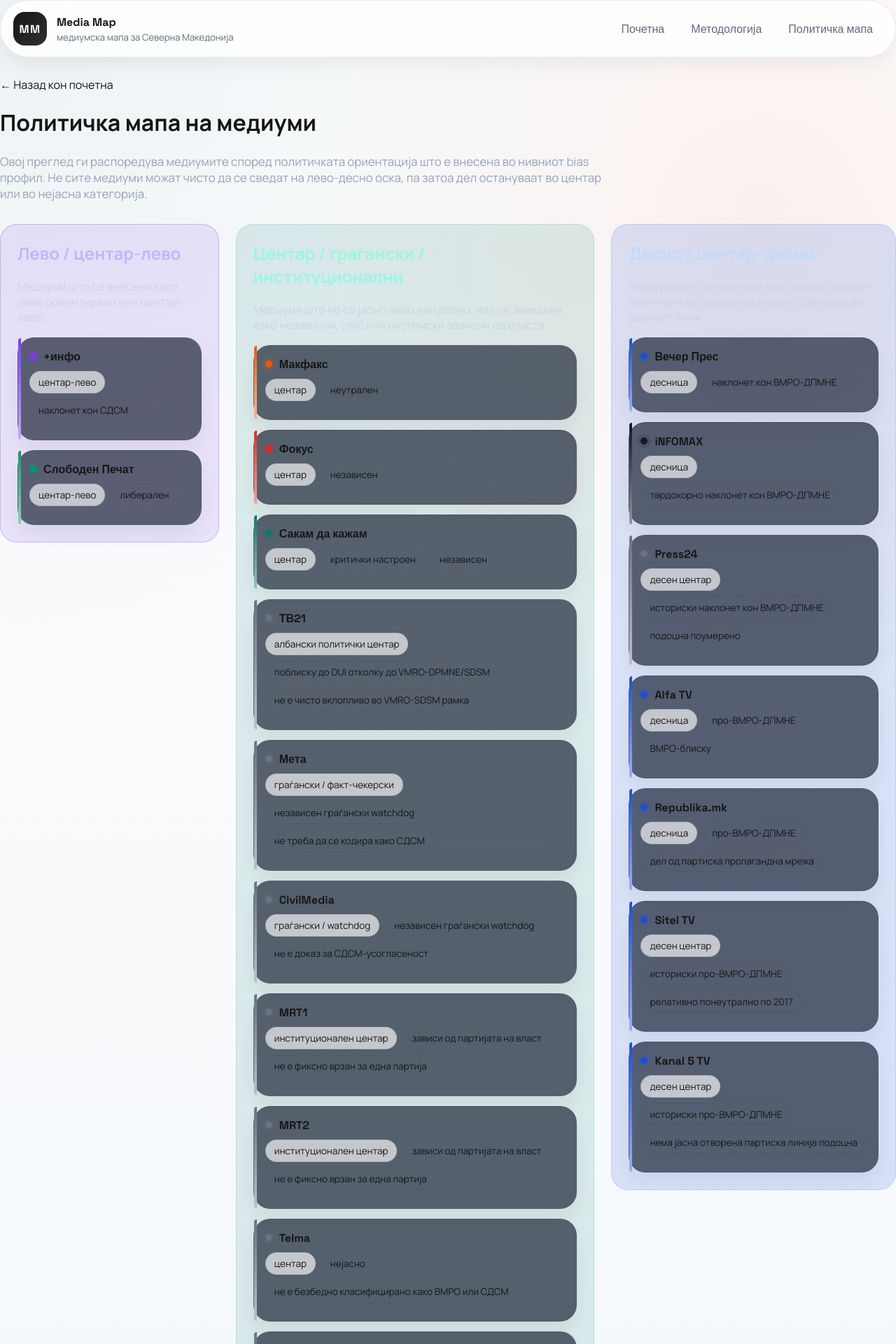
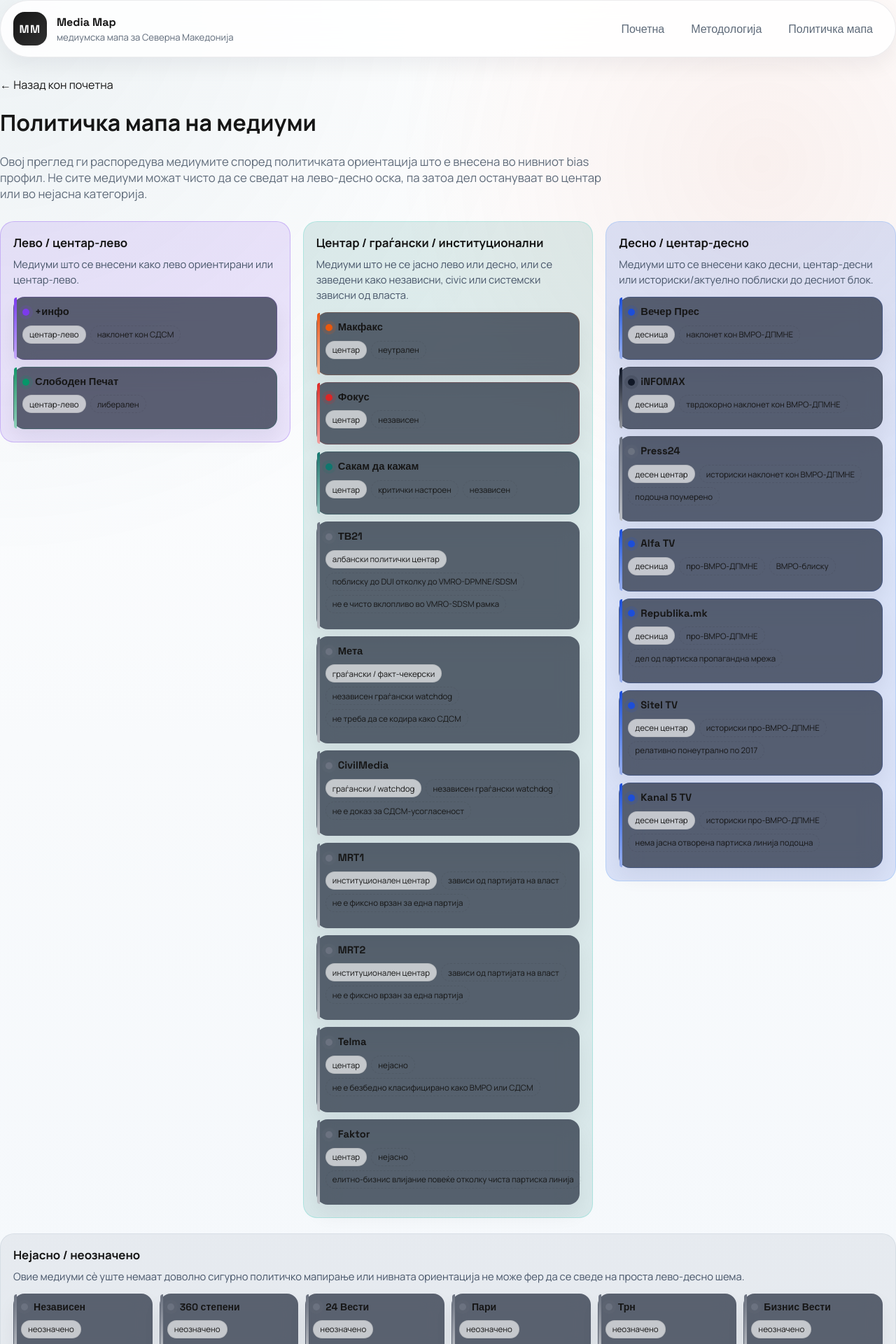
Before and after one commit to beribak/media-map, a Jekyll site: the page built from political-map.html, in a window 1280 px wide. Shown: the top 1920 px of the page at 70% size. Built offline with Jekyll 4.4.1, drawn with Linux system fonts in a browser that asks for light colours.

Commit message:
Tighten political map mobile layout

```diff
--- a/_layouts/default.html
+++ b/_layouts/default.html
@@ -9,6 +9,7 @@
     <link rel="preconnect" href="https://fonts.gstatic.com" crossorigin>
     <link href="https://fonts.googleapis.com/css2?family=Manrope:wght@400;500;600;700;800&family=Space+Grotesk:wght@500;700&display=swap" rel="stylesheet">
     <link rel="stylesheet" href="{{ '/assets/css/site.css' | relative_url }}">
+    <link rel="stylesheet" href="{{ '/assets/css/political-map.css' | relative_url }}">
   </head>
   <body>
     {{ content }}
--- /dev/null
+++ b/assets/css/political-map.css
@@ -0,0 +1,262 @@
+.political-map-intro {
+  font-size: 1.05rem;
+  color: #5f6b7a;
+  max-width: 860px;
+}
+
+.political-map-grid {
+  display: grid;
+  grid-template-columns: repeat(3, minmax(0, 1fr));
+  gap: 18px;
+  align-items: start;
+  margin-top: 28px;
+}
+
+.political-lane {
+  border-radius: 20px;
+  padding: 18px;
+}
+
+.political-lane--left {
+  background: rgba(124, 58, 237, 0.12);
+  border: 1px solid rgba(124, 58, 237, 0.28);
+}
+
+.political-lane--center {
+  background: rgba(15, 118, 110, 0.12);
+  border: 1px solid rgba(45, 212, 191, 0.25);
+}
+
+.political-lane--right {
+  background: rgba(29, 78, 216, 0.14);
+  border: 1px solid rgba(96, 165, 250, 0.28);
+}
+
+.political-lane h2,
+.political-unclear-section h2 {
+  margin: 0 0 8px;
+  font-size: 1.05rem;
+}
+
+.political-lane p,
+.political-unclear-section p {
+  margin: 0;
+  color: #475569;
+  font-size: 0.92rem;
+  line-height: 1.5;
+}
+
+.political-lane__stack {
+  display: flex;
+  flex-direction: column;
+  gap: 10px;
+  margin-top: 14px;
+}
+
+.political-source-card {
+  padding: 12px 12px 10px;
+  border-radius: 16px;
+}
+
+.political-source-card .source-card__head {
+  gap: 8px;
+}
+
+.political-source-card .source-card__head strong {
+  font-size: 0.92rem;
+  line-height: 1.2;
+}
+
+.political-source-card .source-card__chips {
+  gap: 6px;
+  margin-top: 8px;
+}
+
+.political-source-card .chip,
+.political-source-card .source-pill,
+.political-source-card .category-label {
+  min-height: 26px;
+  padding: 0 9px;
+  font-size: 0.72rem;
+}
+
+.political-unclear-section {
+  margin-top: 22px;
+  background: rgba(100, 116, 139, 0.10);
+  border: 1px solid rgba(148, 163, 184, 0.18);
+  border-radius: 20px;
+  padding: 18px;
+}
+
+.political-unclear-grid {
+  display: grid;
+  grid-template-columns: repeat(auto-fit, minmax(180px, 1fr));
+  gap: 10px;
+  margin-top: 14px;
+}
+
+.political-source-card--compact {
+  padding: 10px;
+}
+
+.political-source-card--compact .source-card__head strong {
+  font-size: 0.88rem;
+}
+
+@media (max-width: 900px) {
+  .political-map-grid {
+    grid-template-columns: repeat(3, minmax(0, 1fr));
+    gap: 10px;
+  }
+
+  .political-lane {
+    padding: 10px;
+    border-radius: 16px;
+  }
+
+  .political-lane h2 {
+    font-size: 0.88rem;
+  }
+
+  .political-lane p {
+    font-size: 0.75rem;
+    line-height: 1.35;
+  }
+
+  .political-lane__stack {
+    gap: 7px;
+    margin-top: 10px;
+  }
+
+  .political-source-card {
+    padding: 8px;
+    border-radius: 12px;
+  }
+
+  .political-source-card .source-card__head strong {
+    font-size: 0.78rem;
+  }
+
+  .political-source-card .chip {
+    min-height: 22px;
+    padding: 0 7px;
+    font-size: 0.64rem;
+  }
+
+  .political-source-card .source-dot {
+    width: 8px;
+    height: 8px;
+  }
+}
+
+@media (max-width: 640px) {
+  .simple-page.political-map-page {
+    overflow-x: hidden;
+  }
+
+  .political-map-page .simple-page__inner {
+    width: 100%;
+    max-width: 100vw !important;
+    padding-left: 0;
+    padding-right: 0;
+    overflow-x: hidden;
+  }
+
+  .political-map-grid {
+    width: 100vw;
+    max-width: 100vw;
+    margin-top: 18px;
+    margin-left: calc(50% - 50vw);
+    grid-template-columns: repeat(3, minmax(0, 1fr));
+    gap: 3px;
+    align-items: start;
+  }
+
+  .political-map-intro {
+    font-size: 0.88rem;
+    line-height: 1.35;
+  }
+
+  .political-lane {
+    min-width: 0;
+    padding: 5px;
+    border-radius: 8px;
+  }
+
+  .political-lane h2 {
+    font-size: 0.62rem;
+    line-height: 1.1;
+    margin-bottom: 4px;
+    letter-spacing: -0.01em;
+  }
+
+  .political-lane p {
+    display: none;
+  }
+
+  .political-lane__stack {
+    gap: 4px;
+    margin-top: 6px;
+  }
+
+  .political-source-card {
+    min-width: 0;
+    padding: 5px 4px;
+    border-radius: 8px;
+  }
+
+  .political-source-card .source-card__head {
+    gap: 4px;
+    align-items: flex-start;
+  }
+
+  .political-source-card .source-card__head strong {
+    font-size: 0.58rem;
+    line-height: 1.08;
+    word-break: break-word;
+    overflow-wrap: anywhere;
+  }
+
+  .political-source-card .source-card__chips {
+    gap: 3px;
+    margin-top: 4px;
+  }
+
+  .political-source-card .chip {
+    min-height: 14px;
+    padding: 0 4px;
+    font-size: 0.5rem;
+    line-height: 1;
+  }
+
+  .political-source-card .source-dot {
+    width: 6px;
+    height: 6px;
+    min-width: 6px;
+  }
+
+  .political-unclear-section {
+    margin-top: 14px;
+    padding: 10px;
+    border-radius: 12px;
+  }
+
+  .political-unclear-section h2 {
+    font-size: 0.82rem;
+  }
+
+  .political-unclear-section p {
+    font-size: 0.7rem;
+    line-height: 1.28;
+  }
+
+  .political-unclear-grid {
+    grid-template-columns: repeat(2, minmax(0, 1fr));
+    gap: 6px;
+    margin-top: 8px;
+  }
+
+  .political-source-card--compact {
+    padding: 6px;
+  }
+}
--- a/political-map.html
+++ b/political-map.html
@@ -40,17 +40,17 @@
     </header>
     <a class="back-link" href="{{ '/' | relative_url }}">← Назад кон почетна</a>
     <h1>Политичка мапа на медиуми</h1>
-    <p style="font-size: 1.05rem; color: #94a3b8; max-width: 860px;">
+    <p class="political-map-intro">
       Овој преглед ги распоредува медиумите според политичката ориентација што е внесена во нивниот bias профил. Не сите медиуми можат чисто да се сведат на лево-десно оска, па затоа дел остануваат во центар или во нејасна категорија.
     </p>
 
-    <section style="display:grid; grid-template-columns: 1fr 1fr 1fr; gap: 24px; align-items:start; margin-top: 32px;">
-      <div style="background: rgba(124, 58, 237, 0.12); border: 1px solid rgba(124, 58, 237, 0.28); border-radius: 24px; padding: 24px;">
-        <h2 style="margin-top: 0; color: #c4b5fd;">Лево / центар-лево</h2>
-        <p style="color: #cbd5e1;">Медиуми што се внесени како лево ориентирани или центар-лево.</p>
-        <div style="display:flex; flex-direction:column; gap: 14px; margin-top: 18px;">
+    <section class="political-map-grid">
+      <div class="political-lane political-lane--left">
+        <h2>Лево / центар-лево</h2>
+        <p>Медиуми што се внесени како лево ориентирани или центар-лево.</p>
+        <div class="political-lane__stack">
           {% for source in left_sources %}
-          <div class="source-card" style="--source-color: {{ source.color }}; background: rgba(15, 23, 42, 0.65);">
+          <div class="source-card political-source-card" style="--source-color: {{ source.color }}; background: rgba(15, 23, 42, 0.65);">
             <div class="source-card__head">
               <span class="source-dot" style="background: {{ source.color }}"></span>
               <strong>{{ source.name }}</strong>
@@ -66,12 +66,12 @@
         </div>
       </div>
 
-      <div style="background: rgba(15, 118, 110, 0.12); border: 1px solid rgba(45, 212, 191, 0.25); border-radius: 24px; padding: 24px;">
-        <h2 style="margin-top: 0; color: #99f6e4;">Центар / граѓански / институционални</h2>
-        <p style="color: #cbd5e1;">Медиуми што не се јасно лево или десно, или се заведени како независни, civic или системски зависни од власта.</p>
-        <div style="display:flex; flex-direction:column; gap: 14px; margin-top: 18px;">
+      <div class="political-lane political-lane--center">
+        <h2>Центар / граѓански / институционални</h2>
+        <p>Медиуми што не се јасно лево или десно, или се заведени како независни, civic или системски зависни од власта.</p>
+        <div class="political-lane__stack">
           {% for source in center_sources %}
-          <div class="source-card" style="--source-color: {{ source.color }}; background: rgba(15, 23, 42, 0.65);">
+          <div class="source-card political-source-card" style="--source-color: {{ source.color }}; background: rgba(15, 23, 42, 0.65);">
             <div class="source-card__head">
               <span class="source-dot" style="background: {{ source.color }}"></span>
               <strong>{{ source.name }}</strong>
@@ -87,12 +87,12 @@
         </div>
       </div>
 
-      <div style="background: rgba(29, 78, 216, 0.14); border: 1px solid rgba(96, 165, 250, 0.28); border-radius: 24px; padding: 24px;">
-        <h2 style="margin-top: 0; color: #bfdbfe;">Десно / центар-десно</h2>
-        <p style="color: #cbd5e1;">Медиуми што се внесени како десни, центар-десни или историски/актуелно поблиски до десниот блок.</p>
-        <div style="display:flex; flex-direction:column; gap: 14px; margin-top: 18px;">
+      <div class="political-lane political-lane--right">
+        <h2>Десно / центар-десно</h2>
+        <p>Медиуми што се внесени како десни, центар-десни или историски/актуелно поблиски до десниот блок.</p>
+        <div class="political-lane__stack">
           {% for source in right_sources %}
-          <div class="source-card" style="--source-color: {{ source.color }}; background: rgba(15, 23, 42, 0.65);">
+          <div class="source-card political-source-card" style="--source-color: {{ source.color }}; background: rgba(15, 23, 42, 0.65);">
             <div class="source-card__head">
               <span class="source-dot" style="background: {{ source.color }}"></span>
               <strong>{{ source.name }}</strong>
@@ -109,12 +109,12 @@
       </div>
     </section>
 
-    <section style="margin-top: 28px; background: rgba(100, 116, 139, 0.10); border: 1px solid rgba(148, 163, 184, 0.18); border-radius: 24px; padding: 24px;">
-      <h2 style="margin-top: 0; color: #e2e8f0;">Нејасно / неозначено</h2>
-      <p style="color: #cbd5e1;">Овие медиуми сè уште немаат доволно сигурно политичко мапирање или нивната ориентација не може фер да се сведе на проста лево-десно шема.</p>
-      <div style="display:grid; grid-template-columns: repeat(auto-fit, minmax(220px, 1fr)); gap: 14px; margin-top: 18px;">
+    <section class="political-unclear-section">
+      <h2>Нејасно / неозначено</h2>
+      <p>Овие медиуми сè уште немаат доволно сигурно политичко мапирање или нивната ориентација не може фер да се сведе на проста лево-десно шема.</p>
+      <div class="political-unclear-grid">
         {% for source in unclear_sources %}
-        <div class="source-card" style="--source-color: {{ source.color }}; background: rgba(15, 23, 42, 0.65);">
+        <div class="source-card political-source-card political-source-card--compact" style="--source-color: {{ source.color }}; background: rgba(15, 23, 42, 0.65);">
           <div class="source-card__head">
             <span class="source-dot" style="background: {{ source.color }}"></span>
             <strong>{{ source.name }}</strong>
```
